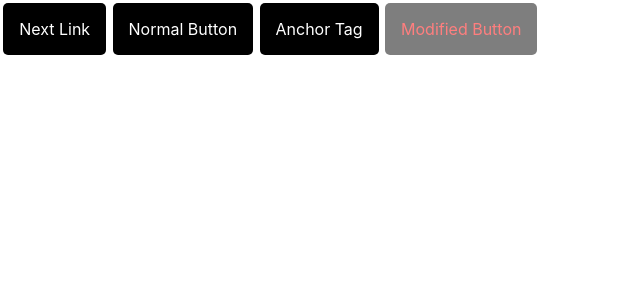
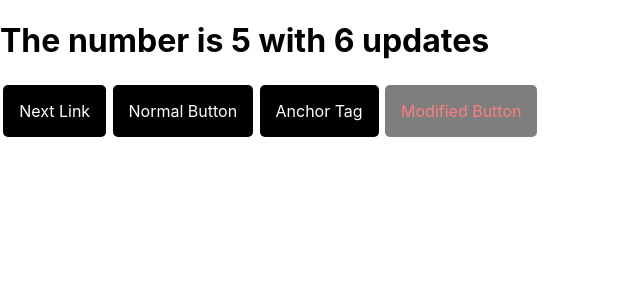
Before and after one commit to mikedelcastillo/mikedcio-2022, a Next.js app in the folder web-next/: page / in a window 1280 px wide. Shown: the top 300 px of the page, without its empty margins (0-640 px from the left). Built offline with nearby package versions, Linux system fonts and the light colour scheme.

Commit message:
Created layout system

```diff
--- a/web-next/pages/_app.tsx
+++ b/web-next/pages/_app.tsx
@@ -1,8 +1,22 @@
 import "../styles/globals.css"
 import type { AppProps } from "next/app"
+import { AppLayout, NextPageWithLayout } from "../layouts/index"
+import { createElement } from "react"
 
 function MyApp({ Component, pageProps }: AppProps) {
-    return <Component {...pageProps} />
+
+    const nextPageWithLayout = (Component as NextPageWithLayout)
+    const Layout: AppLayout|undefined = nextPageWithLayout.layout
+
+    if(Layout !== undefined){
+        return (
+            <Layout>
+                <Component {...pageProps} />
+            </Layout>
+        )
+    } else{
+        return <Component {...pageProps} />
+    }
 }
 
 export default MyApp
--- a/web-next/pages/index.tsx
+++ b/web-next/pages/index.tsx
@@ -3,14 +3,31 @@ import Button from "../components/Button"
 import inputStyles from "../styles/Inputs.module.sass"
 
 import Link from "next/link"
+import { useEffect, useState } from "react"
 
 const Home: NextPage = () => {
     const test = () => {
         console.log("hello!")
     }
 
+    const [number, setNumber] = useState(0)
+    const [updates, setUpdates] = useState(0)
+
+    useEffect(() => {
+        setUpdates(updates + 1)
+
+        const id = setInterval(() => {
+            setNumber(number + 1)
+        }, 1000)
+
+        return () => {
+            clearInterval(id)
+        }
+    }, [number])
+
     return (
         <>
+            <h1>The number is {number} with {updates} updates</h1>
             <Button onClick={test} href="/" next>Next Link</Button>
             <Button onClick={test}>Normal Button</Button>
             <Button onClick={test} href="/">Anchor Tag</Button>
```
Also changed, not shown: web-next/layouts/Admin.tsx (added, +16 -0 lines), web-next/layouts/index.ts (added, +7 -0 lines), web-next/pages/admin/index.tsx (added, +19 -0 lines).
